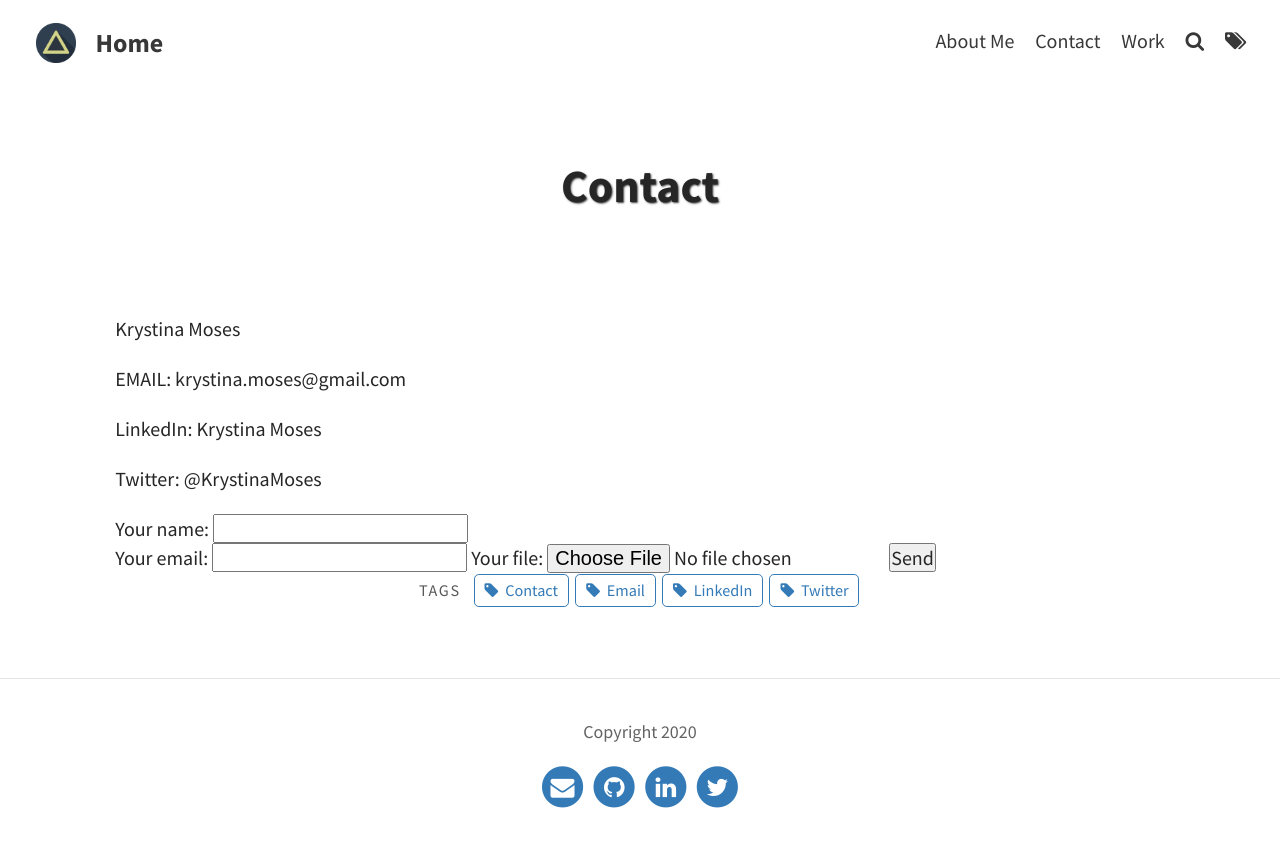
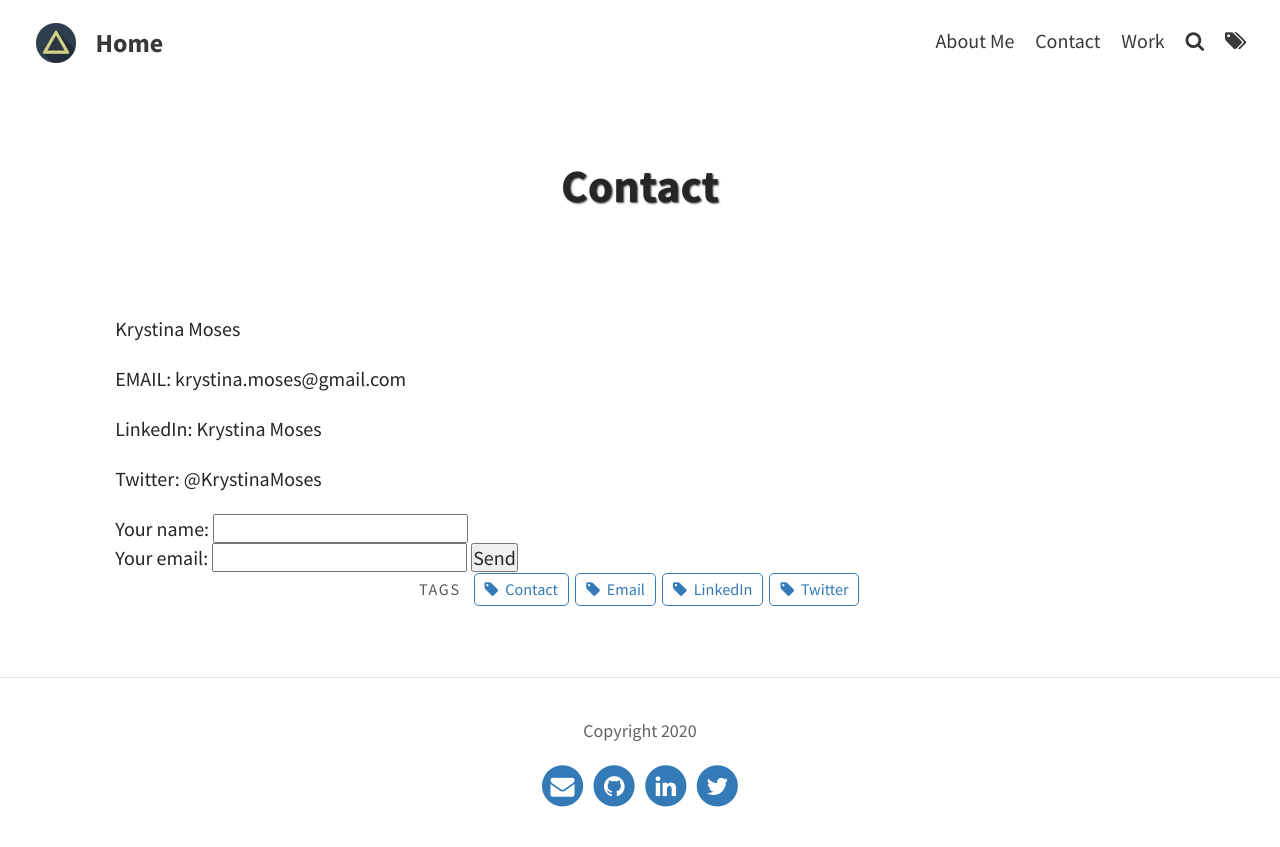
Before and after one commit to knmoses/knmoses.github.io, a Jekyll site: the page built from pages/contact.md, in a window 1280 px wide. Shown: the top 847 px of the page. Built offline with Jekyll 4.4.1, drawn with Linux system fonts in a browser that asks for light colours.

Commit message:
Update contact.md

```diff
--- a/pages/contact.md
+++ b/pages/contact.md
@@ -28,10 +28,6 @@ Twitter: @KrystinaMoses
     Your email:
     <input type="text" name="_replyto">
   </label>
-  <label>
-    Your file:
-    <input type="file" name="upload">
-  </label>
 
   <button type="submit">Send</button>
 </form>
```
